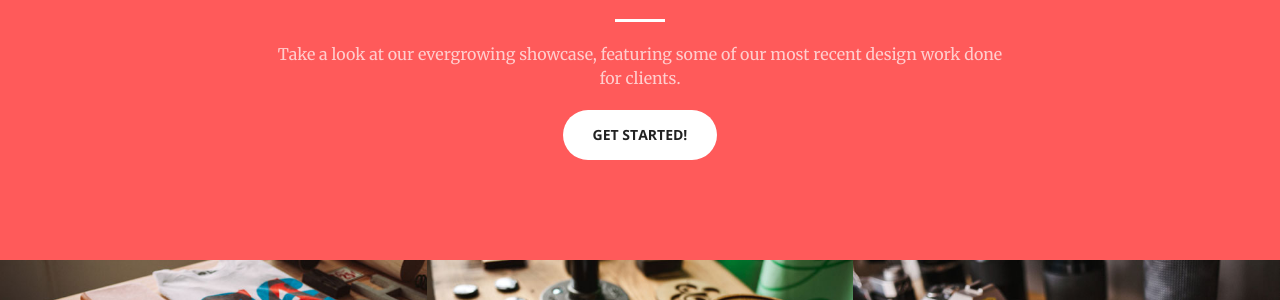
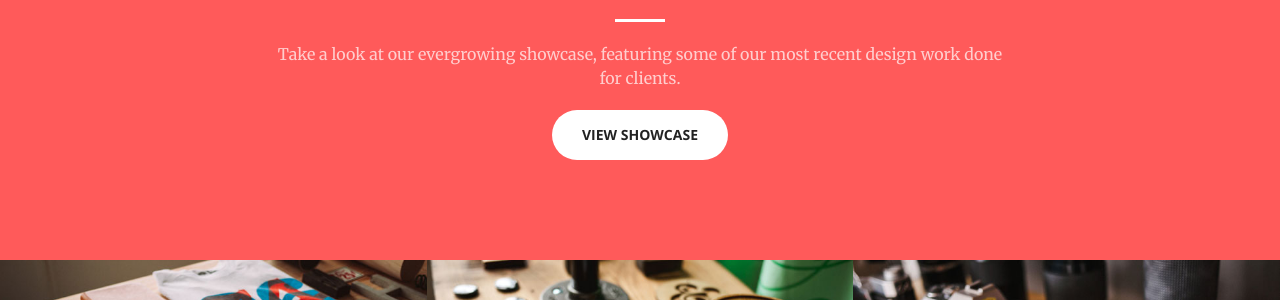
Before and after one commit to jeremiahh1198/jharveydesigns, a Jekyll site: the page built from index.html, in a window 1280 px wide and 900 px high, scrolled down 1406 px. Shown: the part 135-435 px from the top of the window. Built offline with Jekyll 4.4.1, drawn with Linux system fonts in a browser that asks for light colours.

Commit message:
Update call-to-action.html

```diff
--- a/_includes/call-to-action.html
+++ b/_includes/call-to-action.html
@@ -5,7 +5,7 @@
                 <h2 class="section-heading">Still Not Convinced?</h2>
                 <hr class="light">
                 <p class="text-faded">Take a look at our evergrowing showcase, featuring some of our most recent design work done for clients.</p>
-                <a href="#" class="btn btn-default btn-xl">Get Started!</a>
+                <a href="#" class="btn btn-default btn-xl">View Showcase</a>
             </div>
         </div>
     </div>
```
